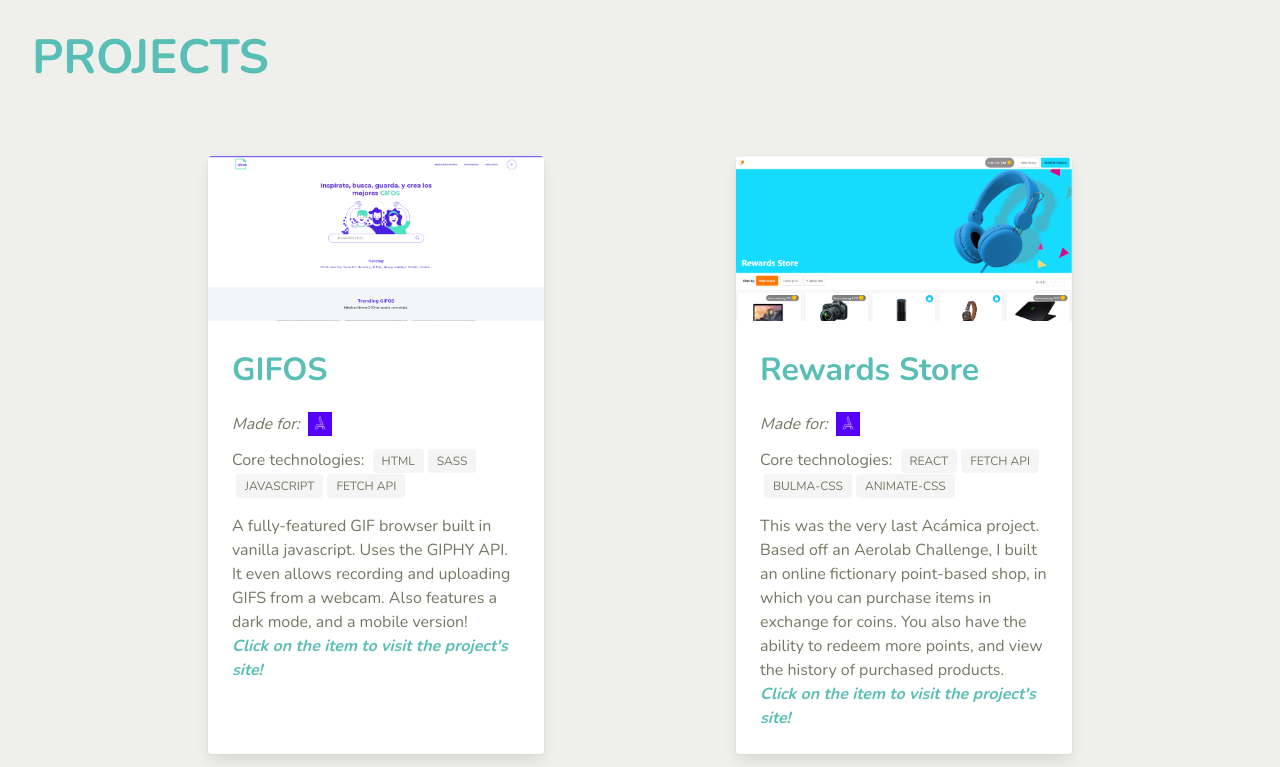
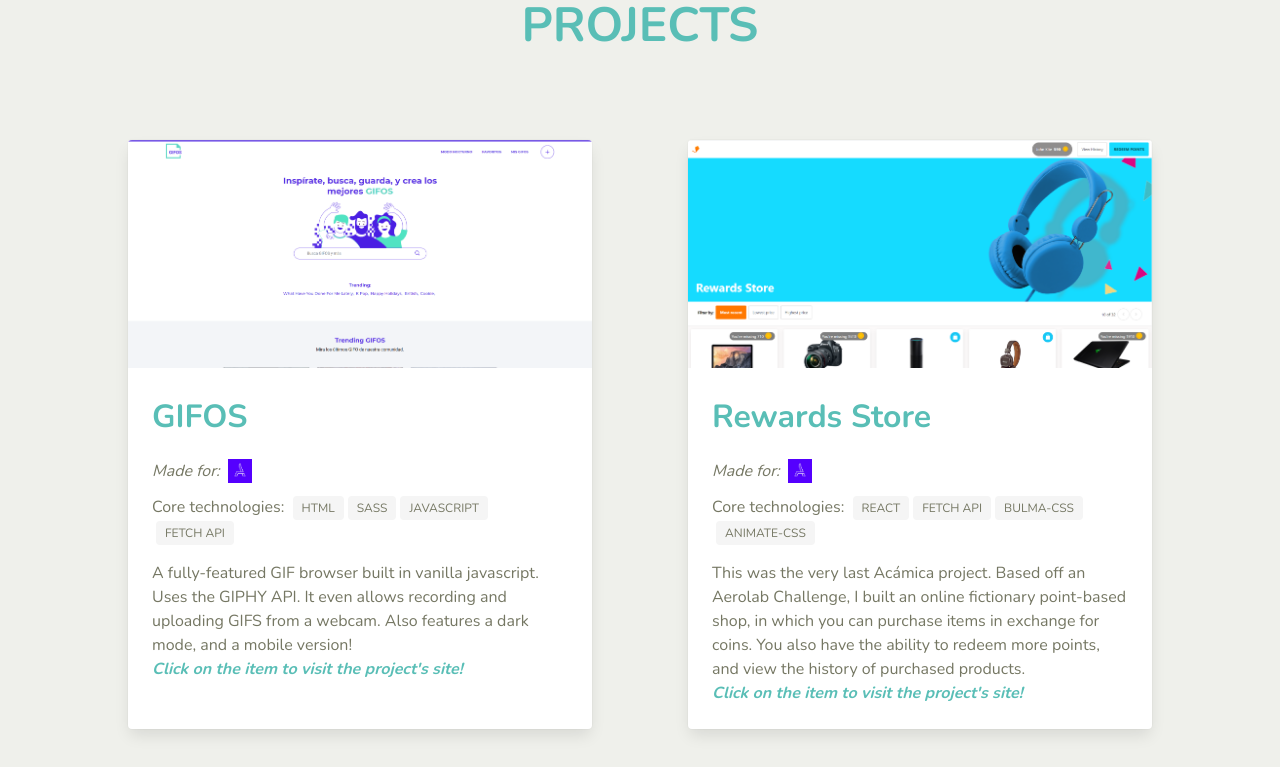
Before and after one commit to jesuslencina/my-portfolio-2, a React (Create React App) app: page / in a window 1280 px wide. Shown: the part 3413-4180 px from the top of the page. Built offline with nearby package versions, Linux system fonts and the light colour scheme.

Commit message:
Finished porting to styled components (except for the nav)

```diff
--- a/src/components/Nav/Nav.js
+++ b/src/components/Nav/Nav.js
@@ -4,9 +4,9 @@ import { Context } from '../Context';
 
 import texts from './navTexts';
 
+import favicon from '../../assets/favicon.png';
+
 import './NavCss.css';
-
-import favicon from '../../assets/favicon.png';
 
 function Nav() {
   const { lang, setLang } = useContext(Context);
--- a/src/components/Projects/ProjectCss.css
+++ /dev/null
@@ -1,48 +0,0 @@
-.my-project {
-  display: flex;
-  flex-direction: column;
-  align-items: center;
-  transition: transform 0.2s;
-  margin: 3rem 6rem !important;
-}
-
-.my-project:hover {
-  transform: scale(1.05);
-  cursor: pointer;
-}
-
-.my-project .made-for {
-  display: flex;
-  align-items: center;
-}
-
-.my-project .made-for img {
-  width: 24px;
-  margin: 0 0.5rem;
-}
-
-.my-project p {
-  margin-top: 1rem;
-}
-
-.my-project b {
-  font-style: italic;
-  color: #59beb6;
-}
-
-.my-project-list {
-  margin: 1rem 5rem;
-  display: grid;
-  grid-template-columns: 1fr 1fr;
-}
-
-@media screen and (max-width: 769px) {
-  .my-project {
-    margin: 1rem 0.025rem !important;
-  }
-
-  .my-project-list {
-    margin: 0;
-    grid-template-columns: 1fr;
-  }
-}
--- a/src/components/Projects/Projects.js
+++ b/src/components/Projects/Projects.js
@@ -1,5 +1,7 @@
 import projects from './projectsData';
 import ProjectItem from './ProjectItem';
+
+import styled from 'styled-components';
 
 import { useContext } from 'react';
 
@@ -7,7 +9,61 @@ import { Context } from '../Context';
 
 import texts from './projectTexts';
 
-import './ProjectCss.css';
+const StyledProjects = styled.section`
+  display: flex;
+  flex-direction: column;
+  align-items: center;
+  justify-content: center;
+
+  .my-project {
+    display: flex;
+    flex-direction: column;
+    align-items: center;
+    transition: transform 0.2s;
+    margin: 3rem !important;
+  }
+
+  .my-project:hover {
+    transform: scale(1.05);
+    cursor: pointer;
+  }
+
+  .my-project .made-for {
+    display: flex;
+    align-items: center;
+  }
+
+  .my-project .made-for img {
+    width: 24px;
+    margin: 0 0.5rem;
+  }
+
+  .my-project p {
+    margin-top: 1rem;
+  }
+
+  .my-project b {
+    font-style: italic;
+    color: #59beb6;
+  }
+
+  .my-project-list {
+    margin: 1rem 5rem;
+    display: grid;
+    grid-template-columns: 1fr 1fr;
+  }
+
+  @media screen and (max-width: 769px) {
+    .my-project {
+      margin: 1rem 0.75rem !important;
+    }
+
+    .my-project-list {
+      margin: 0;
+      grid-template-columns: 1fr;
+    }
+  }
+`;
 
 function Projects() {
   const { lang } = useContext(Context);
@@ -25,10 +81,10 @@ function Projects() {
   ));
 
   return (
-    <section className="section my-knowledge" id="projects">
+    <StyledProjects id="projects">
       <h2 className="title is-size-1">{texts[lang].projects}</h2>
       <div className="my-project-list">{projectList}</div>
-    </section>
+    </StyledProjects>
   );
 }
 
```
Also changed, not shown: 1 other file (tests, documents, lock files or other folders).
